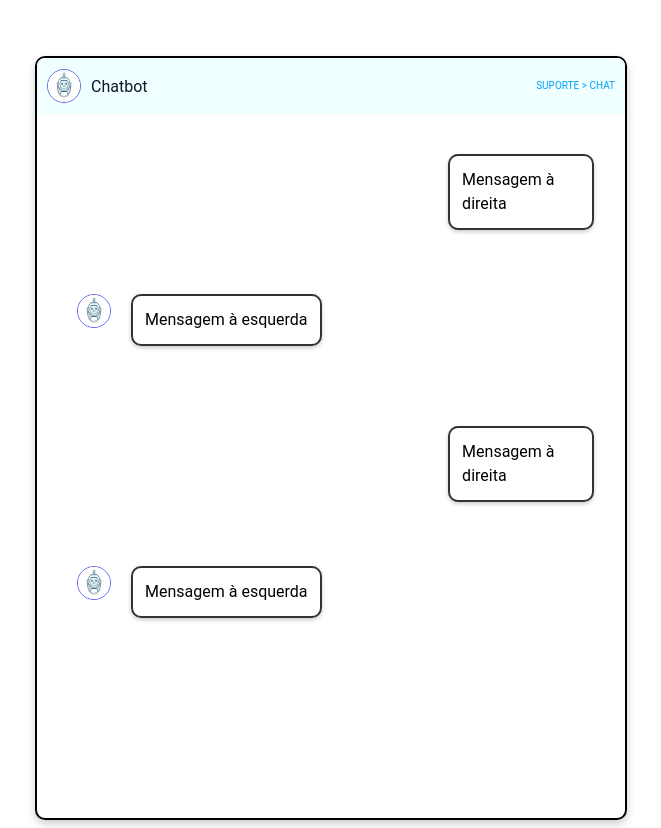
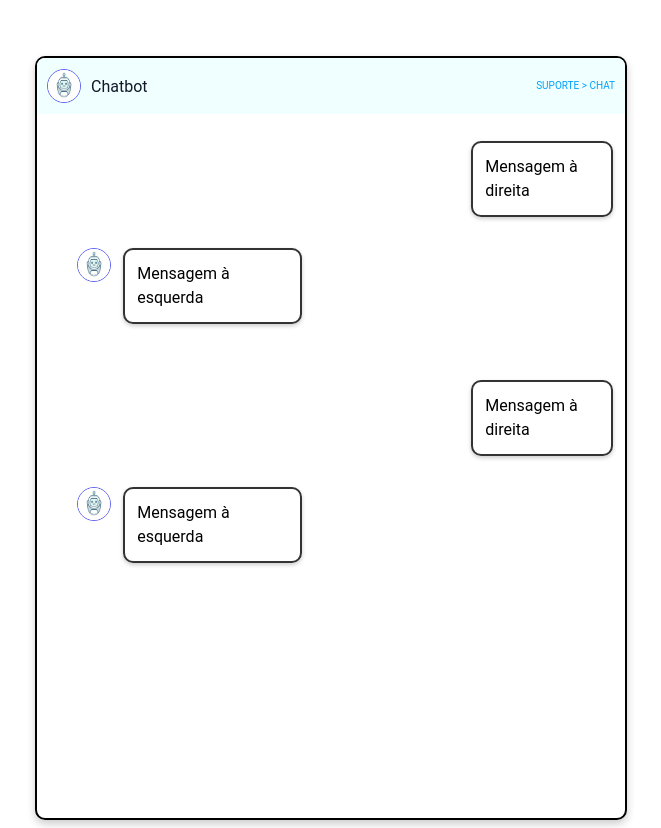
Before and after one commit to caiorr1/ReponsiveWeb-NewProject, a Next.js app: page /prototipo in a window 1280 px wide. Shown: the whole page, without its empty margins (309-970 px from the left). Built offline with nearby package versions, Linux system fonts and the light colour scheme; grey boxes are pictures that could not be loaded.

Commit message:
feat: adicionando imagem de anexo

```diff
--- a/src/app/components/MessageInput/MessageInput.js
+++ b/src/app/components/MessageInput/MessageInput.js
@@ -1,13 +1,16 @@
 import React from 'react';
-import { MessageInputContainer, MessageField, SendMessageButton, SendIcon } from './styled'
+import { MessageInputContainer, MessageField, Button, Icon } from './styled'
 
 const MessageInput = () => {
   return (
     <MessageInputContainer>
+      <Button>
+        <Icon imageUrl="/images/paperclip.svg" />
+      </Button>
       <MessageField type="text" placeholder="Digite sua mensagem..." />
-      <SendMessageButton>
-        <SendIcon />
-      </SendMessageButton>
+      <Button>
+        <Icon imageUrl="/images/paper-plane-tilt.svg" />
+      </Button>
     </MessageInputContainer>
   );
 };
--- a/src/app/components/MessageInput/styled.js
+++ b/src/app/components/MessageInput/styled.js
@@ -6,7 +6,7 @@ const MessageInputContainer = styled.div`
   align-items: center;
   padding: 16px;
   background-color: #f0ffff;
-  margin-top: 20vh;
+  margin-top: 300px;
 `;
 
 const MessageField = styled.input`
@@ -18,7 +18,7 @@ const MessageField = styled.input`
   margin-right: 10px;
 `;
 
-const SendMessageButton = styled.button`
+const Button = styled.button`
   background-color: #007bff;
   color: #fff;
   border: none;
@@ -30,13 +30,14 @@ const SendMessageButton = styled.button`
   display: flex;
   align-items: center; /* Alinhe o conteúdo verticalmente */
   justify-content: center; /* Centralize o conteúdo horizontalmente */
+  margin-right: 10px; /* Espaço à direita do botão */
 `;
 
-const SendIcon = () => {
+const Icon = ({ imageUrl }) => {
   return (
     <img
-      src="/images/paper-plane-tilt.svg"
-      alt="Ícone de envio"
+      src={imageUrl}
+      alt="Ícone"
       style={{
         width: '20px', // Defina a largura desejada
         height: '20px', // Defina a altura desejada
@@ -44,5 +45,4 @@ const SendIcon = () => {
     />
   );
 };
-
-export { MessageInputContainer, MessageField, SendMessageButton, SendIcon }
+export { MessageInputContainer, MessageField, Button,  Icon }
--- a/src/app/components/MessageSended/styled.js
+++ b/src/app/components/MessageSended/styled.js
@@ -4,31 +4,42 @@ import styled from 'styled-components';
 const ChatContainer = styled.div`
   display: flex;
   flex-direction: column;
-  gap: 16px;
-  align-items: flex-start;
-  width: 100%;
-  max-width: 100%;
-  padding: 16px;
-  overflow-y: auto;
+  gap: 2%; /* Espaçamento entre as mensagens como uma porcentagem da largura */
+  align-items: flex-start; /* Alinha as mensagens à esquerda */
+  width: 100%; /* Preencha a largura do MobileScreenSimulation */
+  max-width: 100%; /* Largura máxima do MobileScreenSimulation */
+  padding: 2% 4%; /* Espaçamento interno para as mensagens como uma porcentagem da largura */
+  overflow-y: auto; /* Adicione uma barra de rolagem se necessário */
+
+  @media (max-width: 768px) {
+    padding: 2% 2%; /* Ajuste o padding em telas menores */
+  }
 `;
+
 
 const MessageSendContainer = styled.div`
   display: flex;
-  padding: 12px;
+  padding: 2%; /* Use porcentagem para o padding */
   align-items: flex-start;
-  gap: 10px;
+  gap: 1%; /* Espaçamento entre os elementos como uma porcentagem da largura */
   margin-left: auto;
 `;
 
 
+
 const MessageReceiveContainer = styled.div`
   display: flex;
-  padding: 12px;
+  padding: 2%;
   align-items: flex-start;
-  gap: 10px;
+  gap: 1%;
   border-radius: 4px 8px 8px 8px;
   background: #FFF;
+
+  @media (max-width: 768px) {
+    padding: 2%; /* Ajuste o padding em telas menores */
+  }
 `;
+
 
 const MessageBubble = styled.div`
   padding: 12px;
@@ -41,7 +52,7 @@ const MessageBubble = styled.div`
   font-size: 16px; /* Tamanho da fonte */
   font-family: 'Roboto', sans-serif; /* Fonte Roboto */
   font-weight: 400; /* Peso da fonte */
-  line-height: 24px; /* Altura da linha */
+  line-height: 1.5; /* Altura da linha */
 `;
 
 const MessageText = styled.div`
@@ -50,7 +61,7 @@ const MessageText = styled.div`
   font-size: 16px;
   font-family: 'Roboto', sans-serif;
   font-weight: 400;
-  line-height: 24px;
+  line-height: 1.5;
   word-wrap: break-word;
 `;
 
@@ -67,6 +78,6 @@ const SenderIcon = styled.div`
     border: 1px solid #6366F1;
     background: url(${props => props.imageUrl}), lightgray 50% / cover no-repeat;
   }
-`;
+  `;
 
 export { MessageText, MessageBubble, MessageSendContainer, ChatContainer, MessageReceiveContainer, SenderIcon };
```
